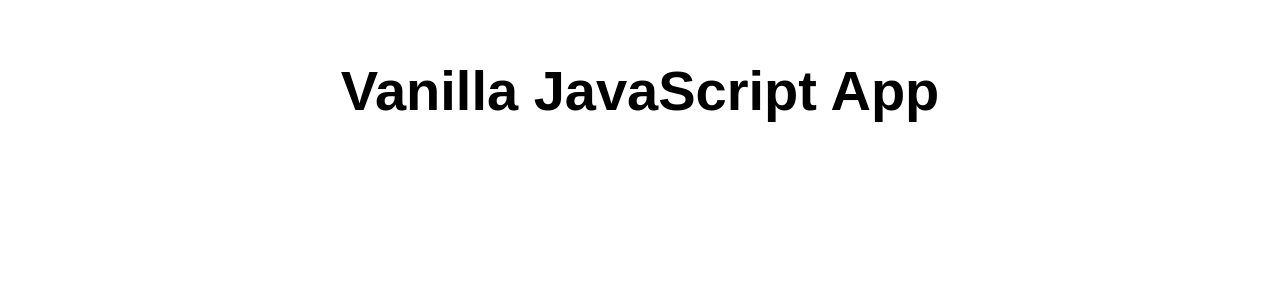
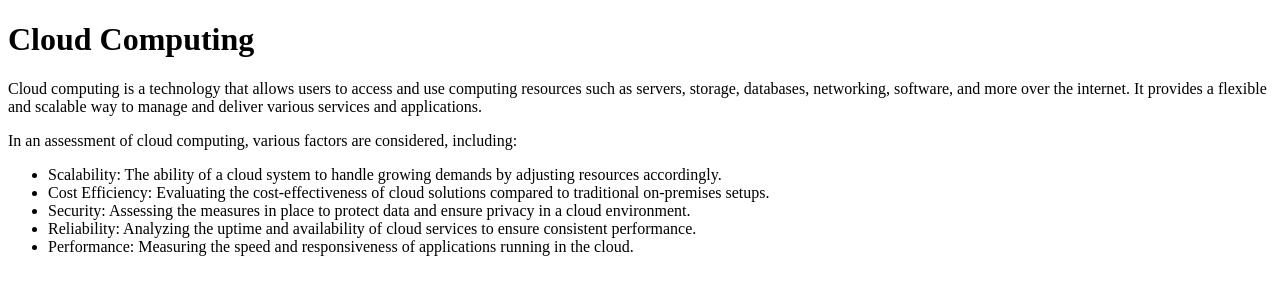
Before and after one commit to 7207147568/CloudLab, a website: page src/index.html in a window 1280 px wide. Drawn offline with Linux system fonts and the light colour scheme.

Commit message:
index.html

```diff
--- a/src/index.html
+++ b/src/index.html
@@ -1,17 +1,18 @@
 <!DOCTYPE html>
-<html lang="en">
-
+<html>
 <head>
-  <meta charset="UTF-8">
-  <meta name="viewport" content="width=device-width, initial-scale=1.0">
-  <link rel="stylesheet" href="styles.css">
-  <title>Vanilla JavaScript App</title>
+  <title>Cloud Computing</title>
 </head>
-
 <body>
-  <main>
-    <h1>Vanilla JavaScript App</h1>
-  </main>
+  <h1>Cloud Computing</h1>
+  <p>Cloud computing is a technology that allows users to access and use computing resources such as servers, storage, databases, networking, software, and more over the internet. It provides a flexible and scalable way to manage and deliver various services and applications.</p>
+  <p>In an assessment of cloud computing, various factors are considered, including:</p>
+  <ul>
+    <li>Scalability: The ability of a cloud system to handle growing demands by adjusting resources accordingly.</li>
+    <li>Cost Efficiency: Evaluating the cost-effectiveness of cloud solutions compared to traditional on-premises setups.</li>
+    <li>Security: Assessing the measures in place to protect data and ensure privacy in a cloud environment.</li>
+    <li>Reliability: Analyzing the uptime and availability of cloud services to ensure consistent performance.</li>
+    <li>Performance: Measuring the speed and responsiveness of applications running in the cloud.</li>
+  </ul>
 </body>
-
 </html>
```
